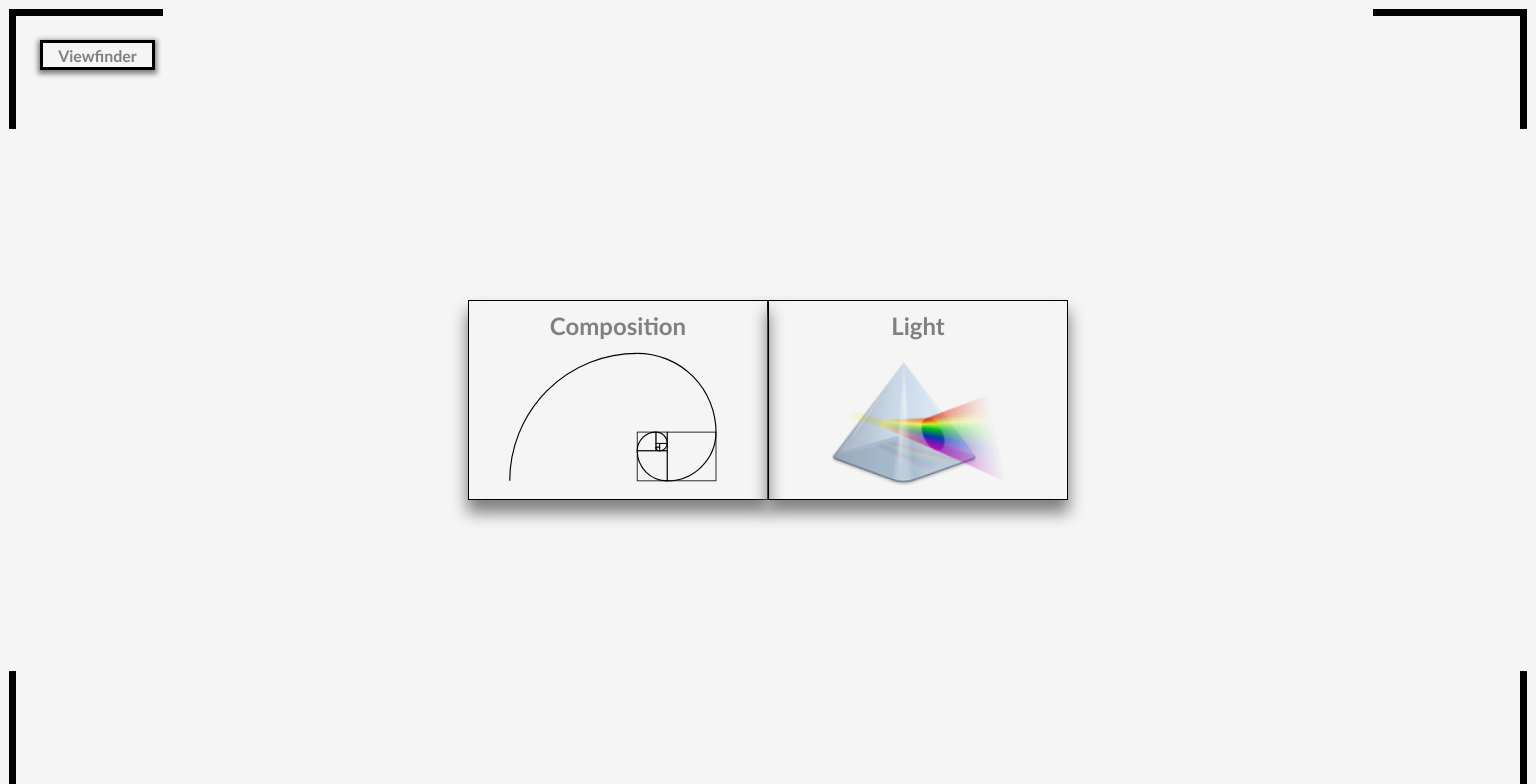
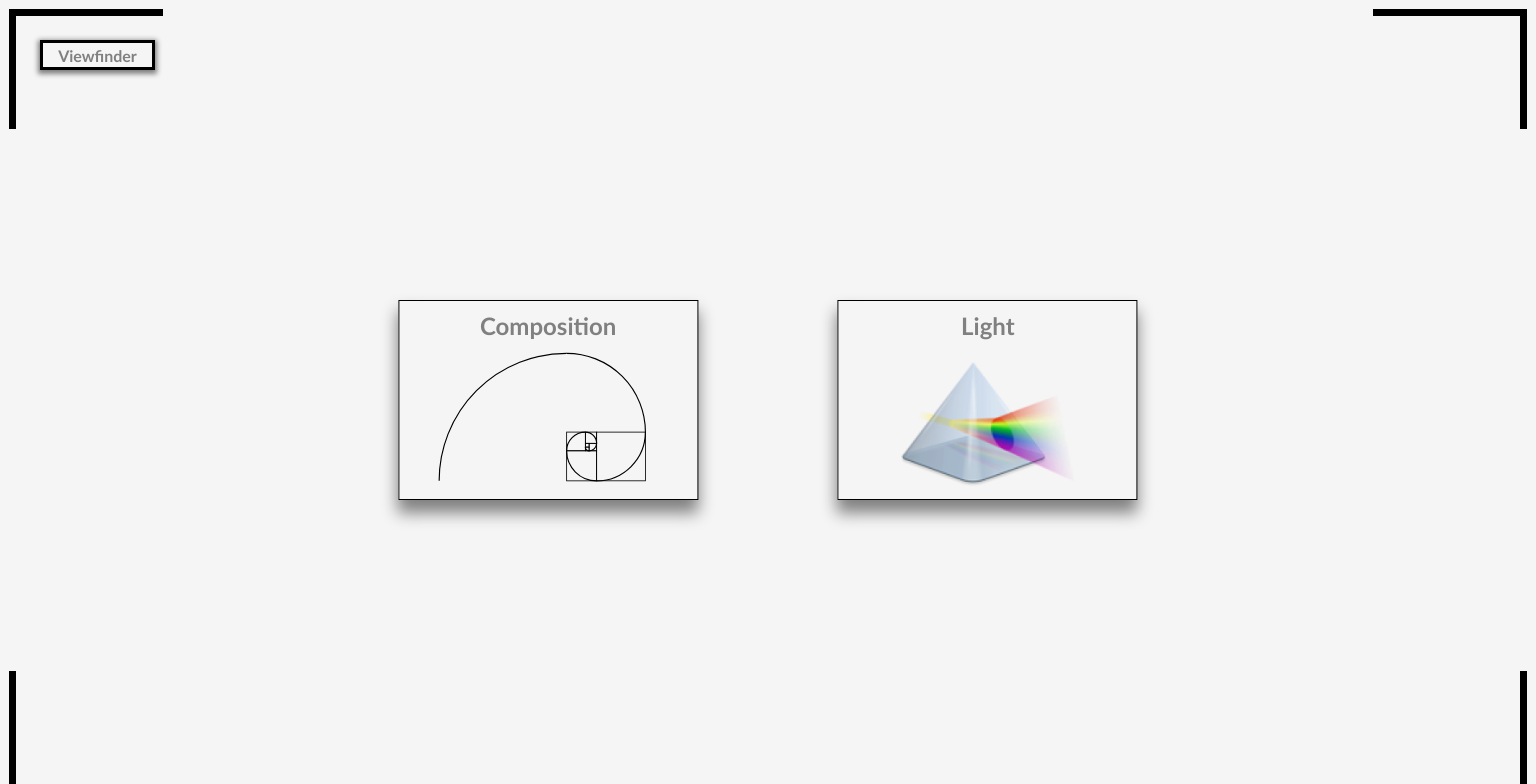
Before and after one commit to Skanarky/viewfinder, a React (Create React App) app in the folder client/: page /lessons in a window 1536 px wide. Both pictures are taken after a click on the element 364 px from the left and 400 px from the top of the page. Shown: the top 784 px of the page. Built offline with nearby package versions, Linux system fonts and the light colour scheme.

Commit message:
changed flex prop centerTwo class

```diff
--- a/client/src/style.css
+++ b/client/src/style.css
@@ -430,8 +430,10 @@ iframe:hover {
 }
 
 .centerTwo {
+    width: 100%;
     display: flex;
     flex-direction: row;
+    justify-content: space-evenly;
     position: absolute;
     transform: translateX(-50%) translateY(-50%);
     top: 50%;
@@ -807,6 +809,10 @@ li h6 {
         display: flex;
         flex-wrap: wrap;
     }
+    .centerTwo {
+        width: 80%;
+    }
+
     .viewOneLesson {
         justify-content: space-evenly;
         line-height: 25px;
@@ -952,6 +958,9 @@ li h6 {
     ul {
         padding-left: 50px;
     }
+    .centerTwo {
+        width: 70%;
+    }
     .viewOneLesson {
         background-color: rgb(128, 128, 128, 1);
     }
@@ -1004,4 +1013,7 @@ li h6 {
     .singleItemOthers p {
         text-align: center;
     }
+    .centerTwo {
+        width: 60%;
+    }
 }
```
